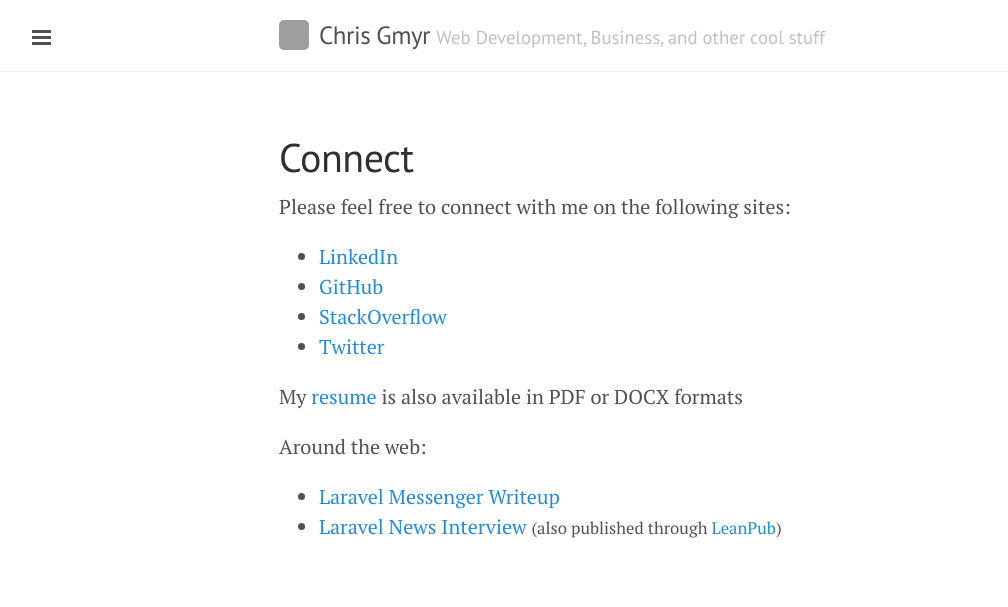
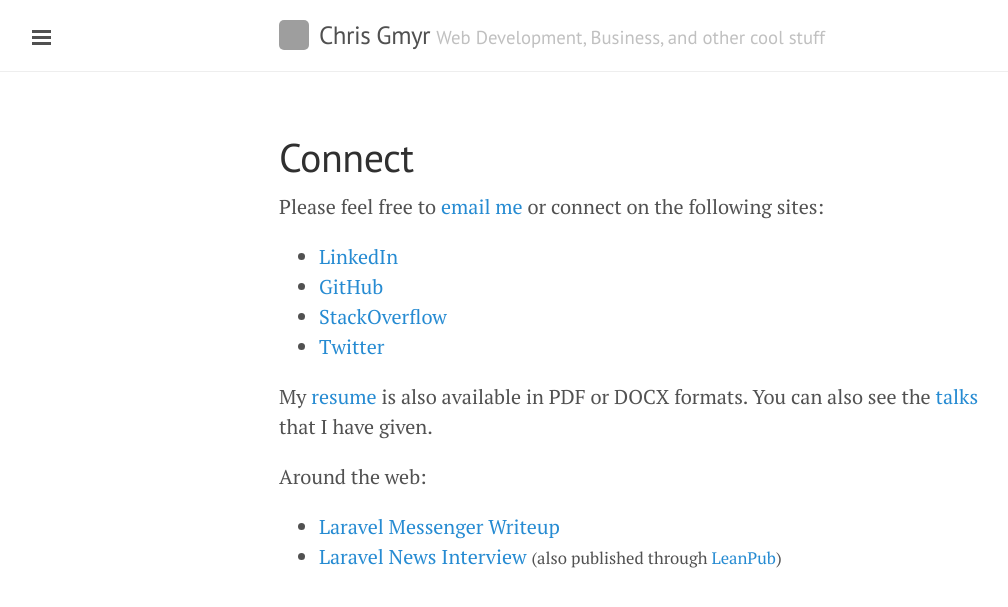
Before and after one commit to cmgmyr/cmgmyr.github.io, a Jekyll site: the page built from connect.md, in a window 1280 px wide. Shown: the top 607 px of the page, without its empty margins (1-1009 px from the left). Built offline with Jekyll 4.4.1, drawn with Linux system fonts in a browser that asks for light colours; grey boxes are pictures that could not be loaded.

Commit message:
added talks page

```diff
--- a/_config.yml
+++ b/_config.yml
@@ -22,6 +22,7 @@
   About: '/about'
   Connect: '/connect'
   Projects: '/projects'
+  Talks: '/talks'
   Resume: '/resume'
   Archive: '/archive'
   Feed: 'http://feeds.feedburner.com/chrisgmyr'
--- a/connect.md
+++ b/connect.md
@@ -5,14 +5,14 @@
 dsq_thread_id:
   - 3401832962
 ---
-Please feel free to connect with me on the following sites:
+Please feel free to <a href='mailto&#58;&#99;%6D&#103;&#109;y%72&#37;40&#103;m%61&#37;69l&#46;co&#109;'>email me</a> or connect on the following sites:
 
   * <a href="http://www.linkedin.com/in/chrisgmyr" target="_blank">LinkedIn</a>
   * <a href="https://github.com/cmgmyr" target="_blank">GitHub</a>
   * <a href="http://stackoverflow.com/users/1791532/chris-g" target="_blank">StackOverflow</a>
   * <a href="https://twitter.com/cmgmyr" target="_blank">Twitter</a>
 
-My [resume][1] is also available in PDF or DOCX formats
+My [resume][1] is also available in PDF or DOCX formats. You can also see the [talks](/talks) that I have given.
 
 Around the web:
 
```
Also changed, not shown: talks.md (added, +10 -0 lines).
